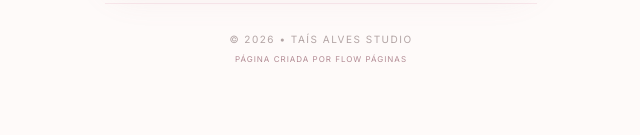
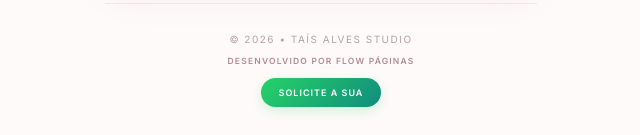
Before and after one commit to estevamd233/catalogotais, a plain HTML site: page index.html in a window 1280 px wide. Shown: the part 1766-1901 px from the top of the page, without its empty margins (319-959 px from the left). Before the commit the page ends 1859 px from the top, so only its background shows below. Drawn offline with nearby package versions, Linux system fonts and the light colour scheme.

Commit message:
Update index.html

```diff
--- a/index.html
+++ b/index.html
@@ -146,7 +146,7 @@ a{
   stroke-dasharray: 300;
   stroke-dashoffset: 300;
   animation: drawStroke 1.8s cubic-bezier(0.4, 0, 0.2, 1) forwards;
-  animation-delay: 0.5s; /* Começa suave logo após o carregamento inicial */
+  animation-delay: 0.5s;
 }
 
 @keyframes drawStroke {
@@ -442,13 +442,36 @@ footer{
   display: flex;
   flex-direction: column;
   align-items: center;
-  gap: 6px;
+  gap: 8px;
 }
 
 .credits {
-  font-size: 8px;
+  font-size: 8.5px;
+  font-weight: 600;
+  letter-spacing: 1.2px;
+  color: var(--rosa-dark);
+  text-transform: uppercase;
+}
+
+/* MINI BOTÃO DE CAPTAÇÃO DA AGÊNCIA (PADRÃO PREMIUM DA PÁGINA) */
+.btn-flow {
+  display: inline-block;
+  padding: 8px 18px;
+  border-radius: 50px;
+  font-size: 9px;
+  font-weight: 600;
   letter-spacing: 1px;
-  color: var(--rosa-dark);
+  text-transform: uppercase;
+  color: var(--branco);
+  background: linear-gradient(135deg, #25D366, #128C7E);
+  box-shadow: 0 4px 12px rgba(37, 211, 102, 0.2);
+  transition: all 0.3s ease;
+  margin-top: 2px;
+}
+
+.btn-flow:active {
+  transform: scale(0.96);
+  box-shadow: 0 2px 6px rgba(37, 211, 102, 0.15);
 }
 </style>
 </head>
@@ -508,7 +531,7 @@ footer{
           </div>
           <div class="service-block-text">
             <h4>Fibra de Vidro</h4>
-            <p>A fibra de vidro para unhas é um material composto por filamentos finos que, quando aplicados com um gel ou resina, reforçam a estrutura da unha, proporcionando alongamento leve, resistente and natural.</p>
+            <p>A fibra de vidro para unhas é um material composto por filamentos finos que, quando aplicados com um gel ou resina, reforçam a estrutura da unha, proporcionando alongamento leve, resistente e natural.</p>
           </div>
         </div>
 
@@ -620,7 +643,8 @@ footer{
 
   <footer>
     <span>© <span id="year"></span> • Taís Alves Studio</span>
-    <span class="credits">Página criada por Flow Páginas</span>
+    <span class="credits">DESENVOLVIDO POR FLOW PÁGINAS</span>
+    <a href="https://wa.me/SEU_NUMERO_AQUI" class="btn-flow" target="_blank">Solicite a sua</a>
   </footer>
 
 </div>
@@ -644,4 +668,3 @@ footer{
 </script>
 
 </body>
-</html>
```
